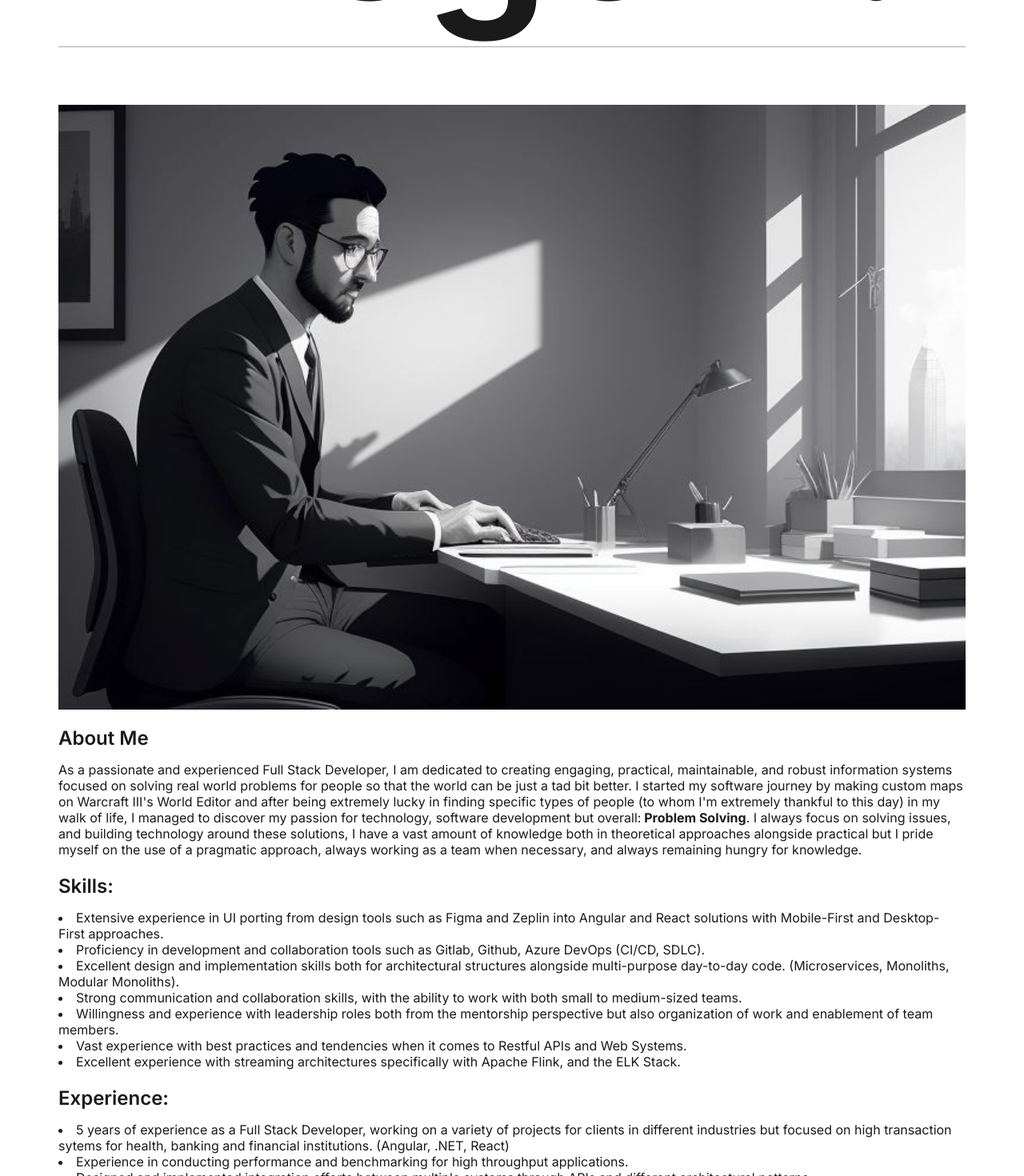
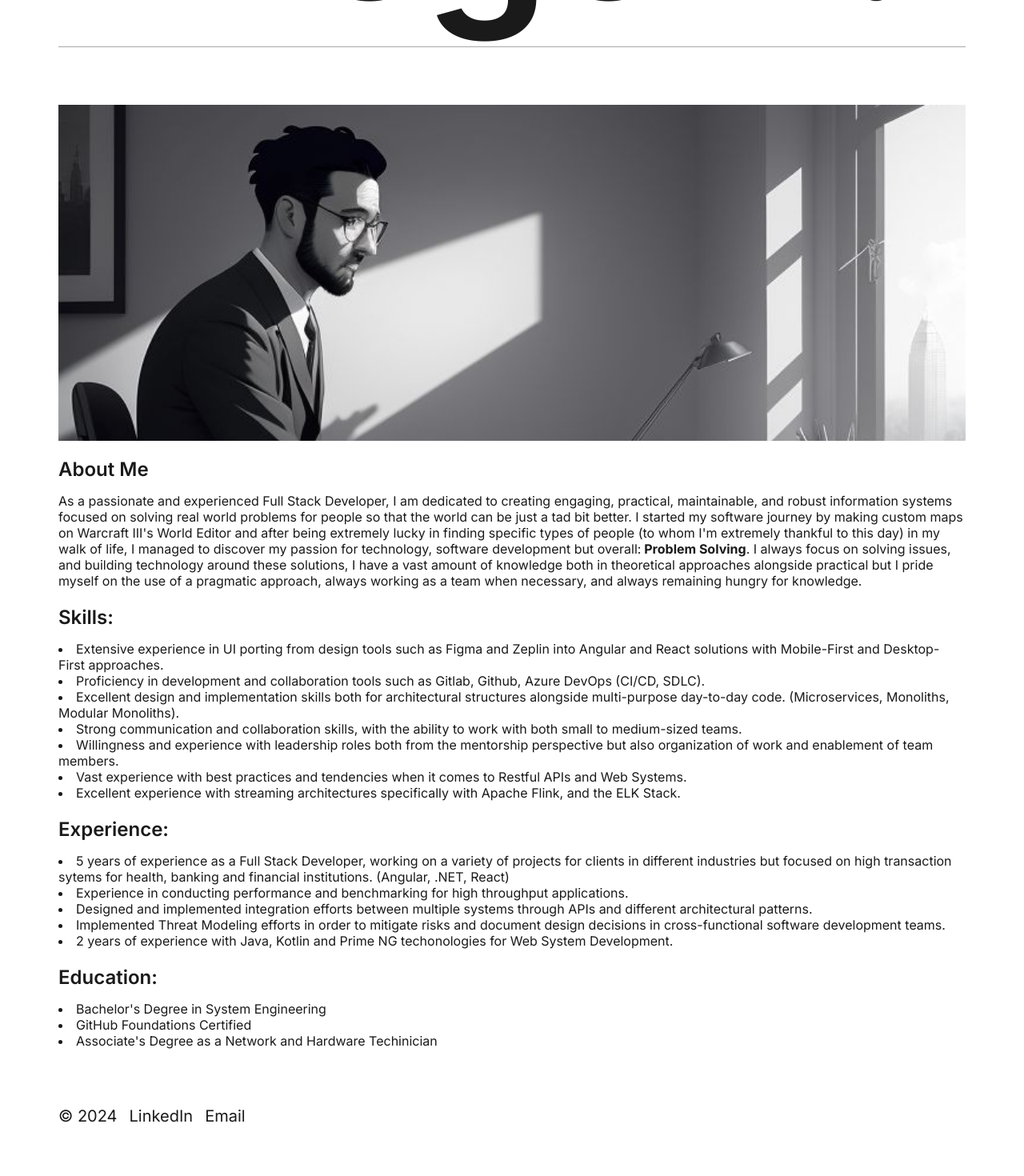
Before and after one commit to diegowrhasta/react-blog, a React (Vite) app in the folder ds-blog/: page /about in a window 1280 px wide. Shown: the part 340-1810 px from the top of the page at 80% size. After the commit the page ends 1772 px from the top, so only its background shows below. Built offline with nearby package versions, Linux system fonts and the light colour scheme.

Commit message:
Adds accesibility tests to About page

```diff
--- a/ds-blog/src/pages/About.css
+++ b/ds-blog/src/pages/About.css
@@ -7,8 +7,9 @@ div.about-container {
     width: 100%;
     max-width: 100%;
     height: auto;
+    max-height: 420px;
+    object-position: 50% 10%;
     object-fit: cover;
-    justify-self: center;
     align-self: center;
   }
 
@@ -17,7 +18,7 @@ div.about-container {
     flex-direction: column;
     gap: 15px;
 
-    label {
+    h2 {
       font-weight: 600;
       font-size: 24px;
     }
--- a/ds-blog/src/pages/About.tsx
+++ b/ds-blog/src/pages/About.tsx
@@ -15,9 +15,9 @@ export function About () {
 
   return (
     <div className='about-container'>
-      <img src={aboutPicture} alt='person-with-glasses' />
-      <section id='about-me'>
-        <label>About Me</label>
+      <img src={aboutPicture} alt='Person with glasses banner' />
+      <section aria-labelledby='about-me-title' id='about-me'>
+        <h2 id='about-me-title'>About Me</h2>
         <p>
           As a passionate and experienced Full Stack Developer, I am dedicated
           to creating engaging, practical, maintainable, and robust information
@@ -34,8 +34,8 @@ export function About () {
           team when necessary, and always remaining hungry for knowledge.
         </p>
       </section>
-      <section id='skills'>
-        <label>Skills:</label>
+      <section aria-labelledby='skills-title' id='skills'>
+        <h2 id='skills-title'>Skills:</h2>
         <ul>
           <li>
             Extensive experience in UI porting from design tools such as Figma
@@ -70,8 +70,8 @@ export function About () {
           </li>
         </ul>
       </section>
-      <section id='experience'>
-        <label>Experience:</label>
+      <section aria-labelledby='experience-title' id='experience'>
+        <h2 id='experience-title'>Experience:</h2>
         <ul>
           <li>
             5 years of experience as a Full Stack Developer, working on a
@@ -98,8 +98,8 @@ export function About () {
           </li>
         </ul>
       </section>
-      <section id='education'>
-        <label>Education:</label>
+      <section aria-labelledby='education-title' id='education'>
+        <h2 id='education-title'>Education:</h2>
         <ul>
           <li>Bachelor's Degree in System Engineering</li>
           <li>GitHub Foundations Certified</li>
```
Also changed, not shown: 1 other file (tests, documents, lock files or other folders).
